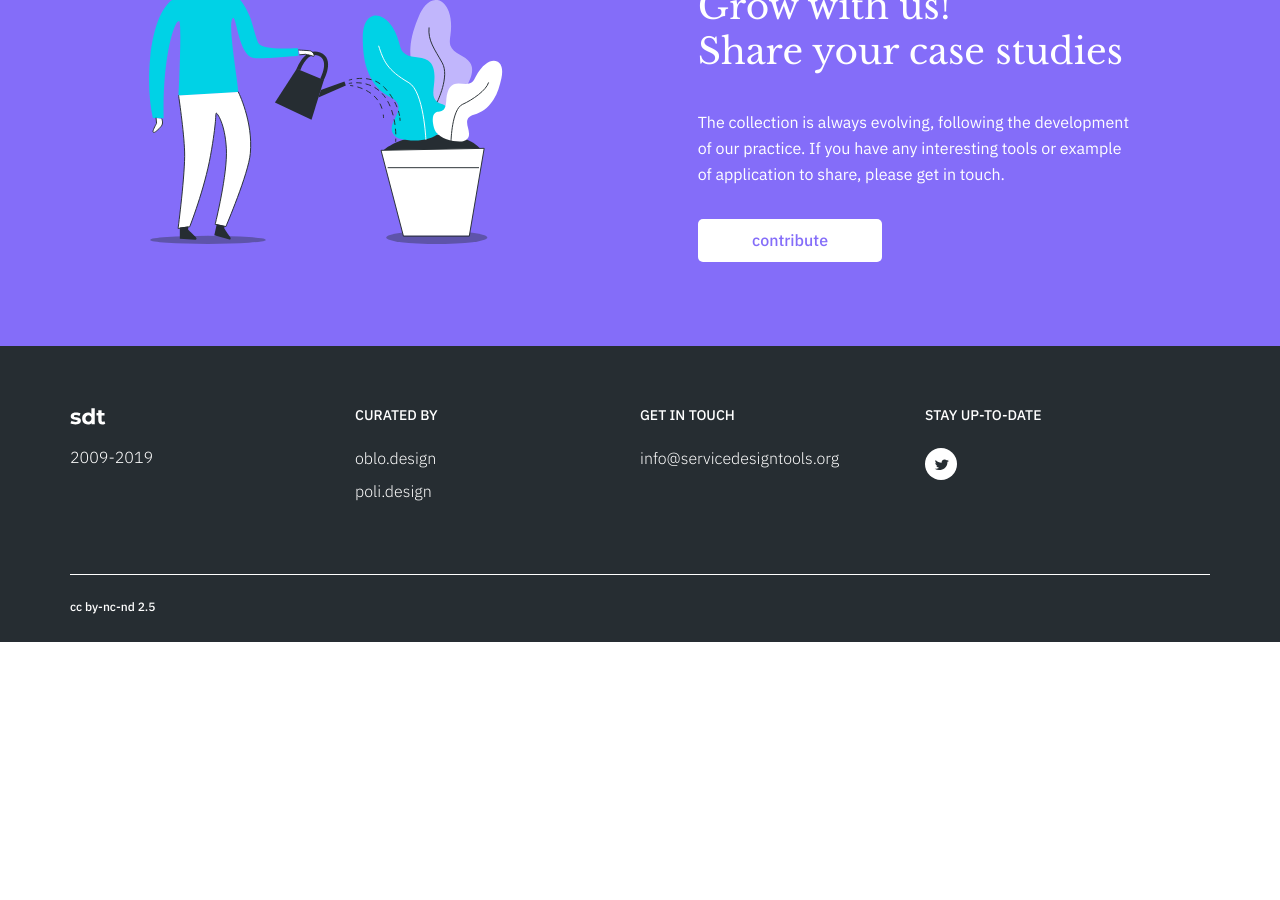
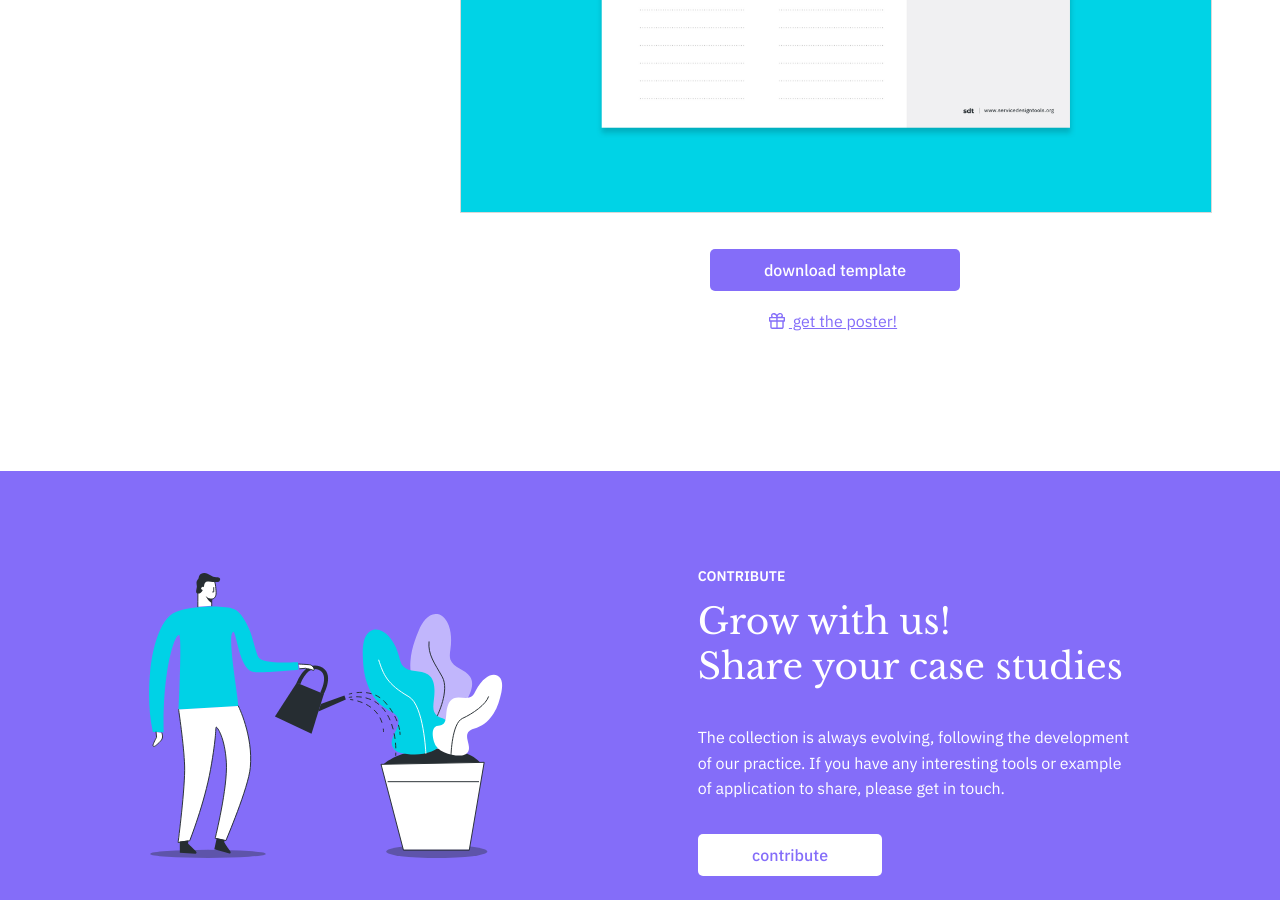
Before and after one commit to service-design-tools/sdt-website, a Jekyll site: the page built from _tools/hypothesis-generation.md, in a window 1280 px wide and 900 px high, scrolled down 1392 px. Built offline with Jekyll 4.4.1, drawn with Linux system fonts in a browser that asks for light colours; before the commit the page ends 2034 px from its top, so only the background shows below that.

Commit message:
Update tool “hypothesis-generation”

```diff
--- a/_tools/hypothesis-generation.md
+++ b/_tools/hypothesis-generation.md
@@ -54,5 +54,8 @@ related:
     - Empathy Map
 use: Ground the first step of the project on existing knowledge.
 reminder: 'Put everything on the table, without hiding or saving ideas for later.'
+template:
+  file: /assets/images/uploads/hypothesis-generation_template.pdf
+  image: /assets/images/uploads/hypothesis-generation-preview.jpg
 ---
 Hypothesis generation is a quick exercise that allows to reflect on all the already-known assumptions and insights related to user needs and behaviours, share them amongst team members, and derive initial ideas for service experiences or features that could be offered.
```
